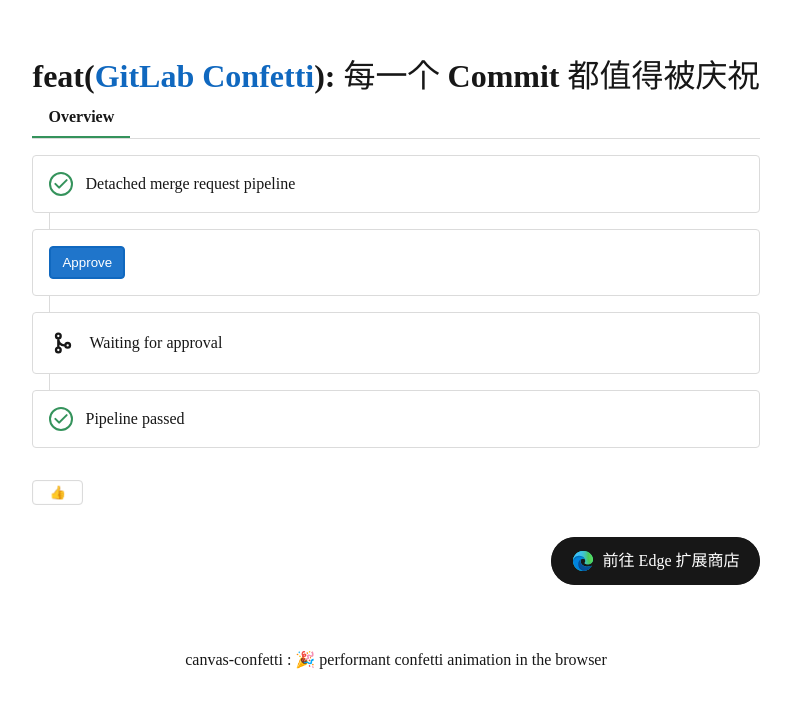
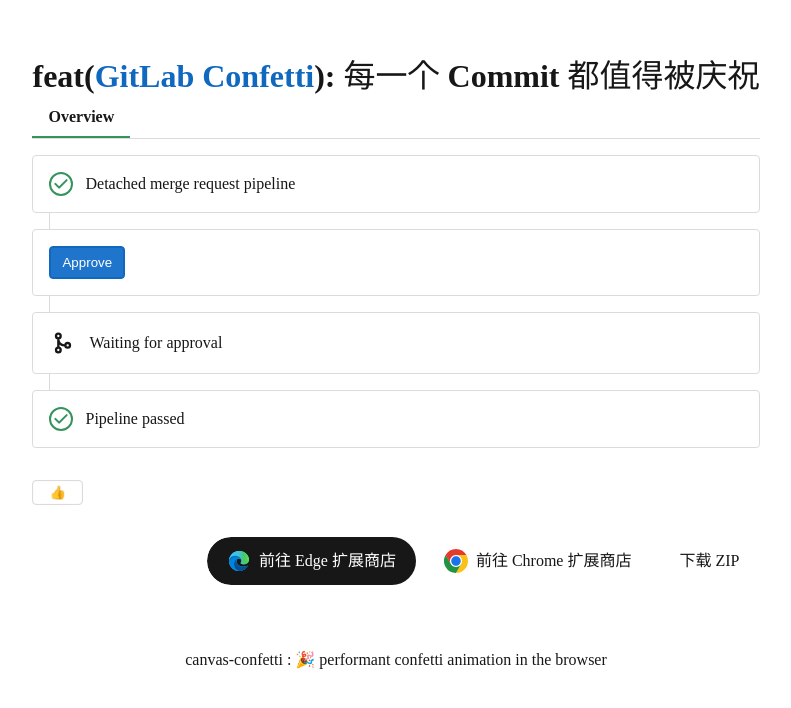
Before and after one commit to yuding2019/gitlab-confetti, a Next.js app in the folder apps/web/: page / in a window 1280 px wide. Shown: the part 114-822 px from the top of the page, without its empty margins (244-1035 px from the left). Built offline with nearby package versions, Linux system fonts and the light colour scheme.

Commit message:
feat: 添加Chrome扩展商店连接

```diff
--- /dev/null
+++ b/apps/web/components/Icon/Chrome.tsx
@@ -0,0 +1,32 @@
+export function ChromeIcon(props: React.SVGProps<SVGSVGElement>) {
+  return (
+    <svg
+      xmlns="http://www.w3.org/2000/svg"
+      width="1em"
+      height="1em"
+      viewBox="0 0 256 256"
+      {...props}
+    >
+      <path
+        fill="#FFF"
+        d="M128.003 199.216c39.335 0 71.221-31.888 71.221-71.223S167.338 56.77 128.003 56.77S56.78 88.658 56.78 127.993s31.887 71.223 71.222 71.223"
+      ></path>
+      <path
+        fill="#229342"
+        d="M35.89 92.997Q27.92 79.192 17.154 64.02a127.98 127.98 0 0 0 110.857 191.981q17.671-24.785 23.996-35.74q12.148-21.042 31.423-60.251v-.015a63.993 63.993 0 0 1-110.857.017Q46.395 111.19 35.89 92.998"
+      ></path>
+      <path
+        fill="#FBC116"
+        d="M128.008 255.996A127.97 127.97 0 0 0 256 127.997A128 128 0 0 0 238.837 64q-36.372-3.585-53.686-3.585q-19.632 0-57.152 3.585l-.014.01a63.99 63.99 0 0 1 55.444 31.987a63.99 63.99 0 0 1-.001 64.01z"
+      ></path>
+      <path
+        fill="#1A73E8"
+        d="M128.003 178.677c27.984 0 50.669-22.685 50.669-50.67s-22.685-50.67-50.67-50.67c-27.983 0-50.669 22.686-50.669 50.67s22.686 50.67 50.67 50.67"
+      ></path>
+      <path
+        fill="#E33B2E"
+        d="M128.003 64.004H238.84a127.973 127.973 0 0 0-221.685.015l55.419 95.99l.015.008a63.993 63.993 0 0 1 55.415-96.014z"
+      ></path>
+    </svg>
+  );
+}
--- a/apps/web/pages/index.tsx
+++ b/apps/web/pages/index.tsx
@@ -6,6 +6,7 @@
 import styles from './page.module.css';
 import { useState } from 'react';
 import { GitMerge } from '../components/Icon/GitMerge';
+import { ChromeIcon } from '../components/Icon/Chrome';
 
 function fireworks() {
   const duration = 5 * 1000;
@@ -98,16 +99,18 @@
             <EdgeIcon className={styles.edgeIcon} />
             前往 Edge 扩展商店
           </a>
-          <div className={styles.dropdown}>
-            <div className={styles.dropdownContent}>
-              {/* <a href="./gitlab-confetti.crx" download>
-                下载 CRX
-              </a> */}
-              <a href="./gitlab-confetti.zip" download="gitlab-confetti.zip">
-                下载 ZIP
-              </a>
-            </div>
-          </div>
+          <a
+            className={styles.secondary}
+            href="https://chromewebstore.google.com/detail/gitlab-confetti/mndcjildkhcbefhicemomejgafmakcfo"
+            target="_blank"
+            rel="noopener noreferrer"
+          >
+            <ChromeIcon className={styles.edgeIcon} />
+            前往 Chrome 扩展商店
+          </a>
+          <a href="./gitlab-confetti.zip" download="gitlab-confetti.zip">
+            下载 ZIP
+          </a>
         </div>
       </main>
       <footer className={styles.footer}>
--- a/apps/web/pages/page.module.css
+++ b/apps/web/pages/page.module.css
@@ -57,40 +57,13 @@
 
 .ctas {
   align-self: flex-end;
+  display: flex;
   width: fit-content;
   position: relative;
-  display: grid;
-  grid-template-rows: auto 0fr;
   transition: 0.3s;
-  box-shadow: inset 0 0 0 1px var(--foreground);
   border-radius: 24px;
   overflow: hidden;
-}
-
-.dropdown {
-  overflow: hidden;
-  min-height: 0;
-  z-index: 0;
-}
-
-.ctas:hover {
-  grid-template-rows: auto 1fr;
-}
-
-.dropdownContent {
-  display: flex;
-  flex-direction: column;
-  height: fit-content;
-  min-height: fit-content;
-}
-
-.dropdownContent a {
-  display: block;
-
-  &:hover {
-    text-decoration: underline;
-    text-decoration-color: var(--foreground);
-  }
+  gap: 8px;
 }
 
 .ctas a {
@@ -111,6 +84,12 @@
   font-size: 16px;
   line-height: 20px;
   font-weight: 500;
+  gap: 8px;
+
+  &:hover {
+    text-decoration: underline;
+    text-decoration-color: var(--foreground);
+  }
 }
 
 a.primary {
```
